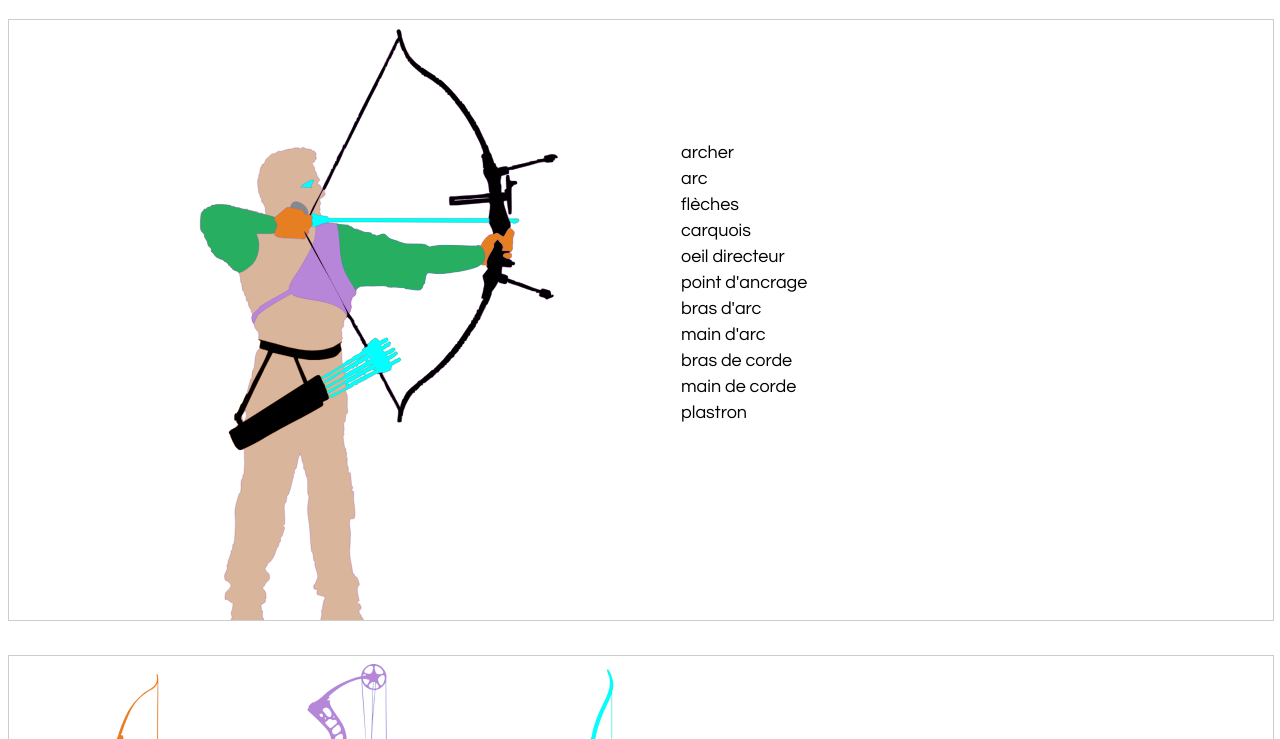
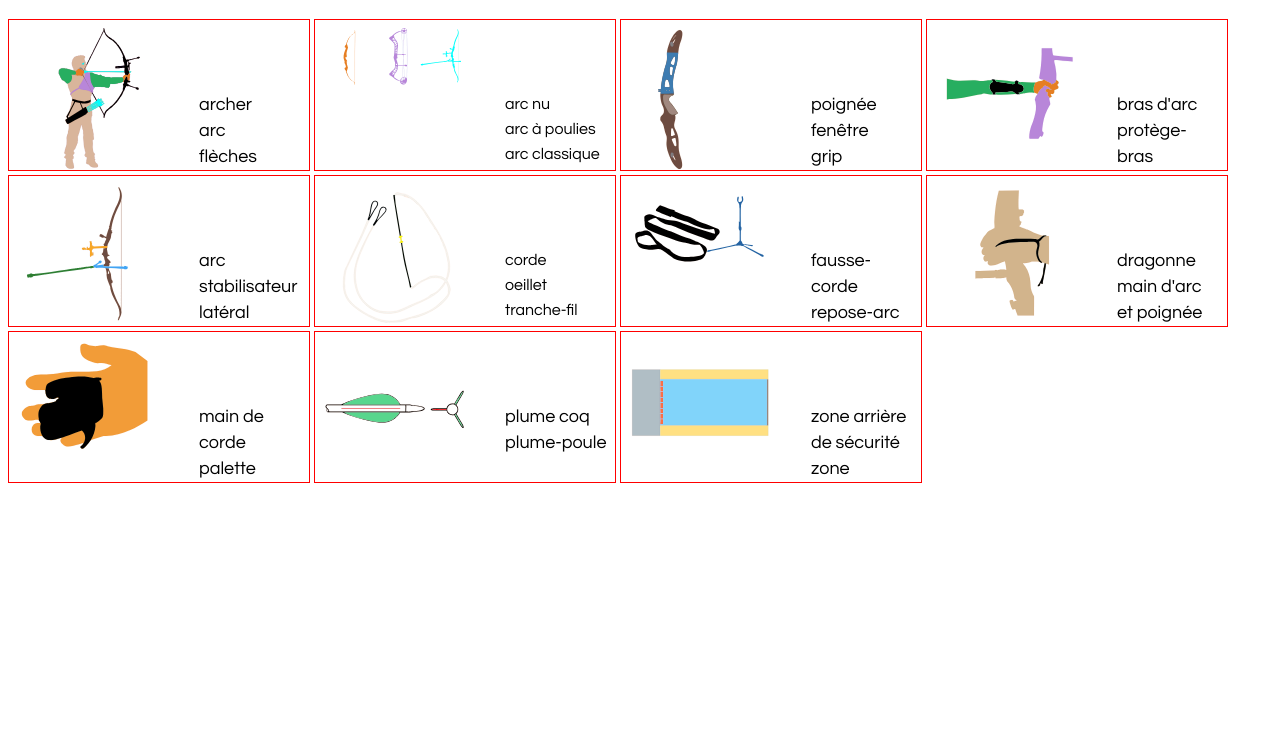
Before and after one commit to Gylfie7/TermArc, a plain HTML site: page index.html in a window 1280 px wide. Shown: the part 61-800 px from the top of the page. Drawn offline with Linux system fonts and the light colour scheme.

Commit message:
Update index.html

```diff
--- a/index.html
+++ b/index.html
@@ -4,13 +4,14 @@
   <meta charset="UTF-8" />
   <title>TermArc - Toutes les pages</title>
   <style>
-    iframe {
-      width: 100%;
-      height: 600px; /* tu peux ajuster la hauteur */
-      border: 1px solid #ccc;
-      margin-bottom: 30px;
-    }
-  </style>
+  iframe {
+    width: auto;
+    border: 1px solid red; /* ou ta couleur préférée */
+    margin-bottom: auto;
+    height: auto; /* on laisse JS gérer la hauteur */
+  }
+</style>
+
 </head>
 <body>
   <h1>TermArc - Toutes les pages</h1>
@@ -19,4 +20,24 @@
   <iframe src="arcs.html" title="Arcs"></iframe>
   <iframe src="poignee.html" title="Poignée"></iframe>
   <iframe src="bracelet.html" title="Bracelet"></iframe>
-  <iframe src="stabilisateur-viseur.html" title="Stabilisateur viseu
+  <iframe src="stabilisateur-viseur.html" title="Stabilisateur viseur"></iframe>
+  <iframe src="corde.html" title="Corde"></iframe>
+  <iframe src="fausse-corde.html" title="Fausse-corde"></iframe>
+  <iframe src="dragonne.html" title="Dragonne"></iframe>
+  <iframe src="palette.html" title="Palette"></iframe>
+  <iframe src="empennage.html" title="Empennage"></iframe>
+  <iframe src="terrain.html" title="Terrain"></iframe>
+<script>
+  window.addEventListener('message', function(event) {
+    if (event.data.type === 'setHeight' && event.source) {
+      const iframes = document.querySelectorAll('iframe');
+      iframes.forEach(iframe => {
+        if (iframe.contentWindow === event.source) {
+          iframe.style.height = event.data.height + 'px';
+        }
+      });
+    }
+  });
+</script>
+</body>
+</html>
```
